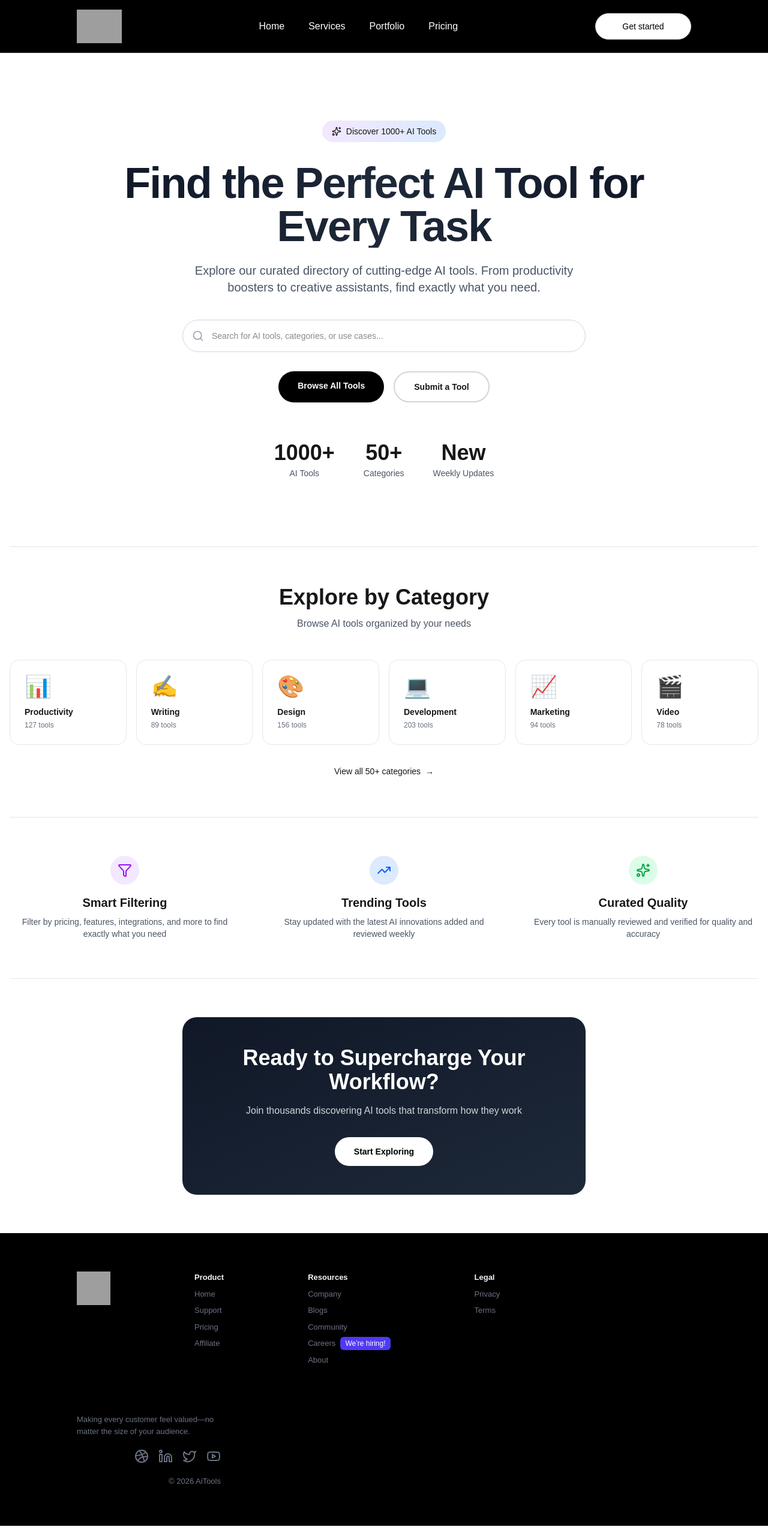
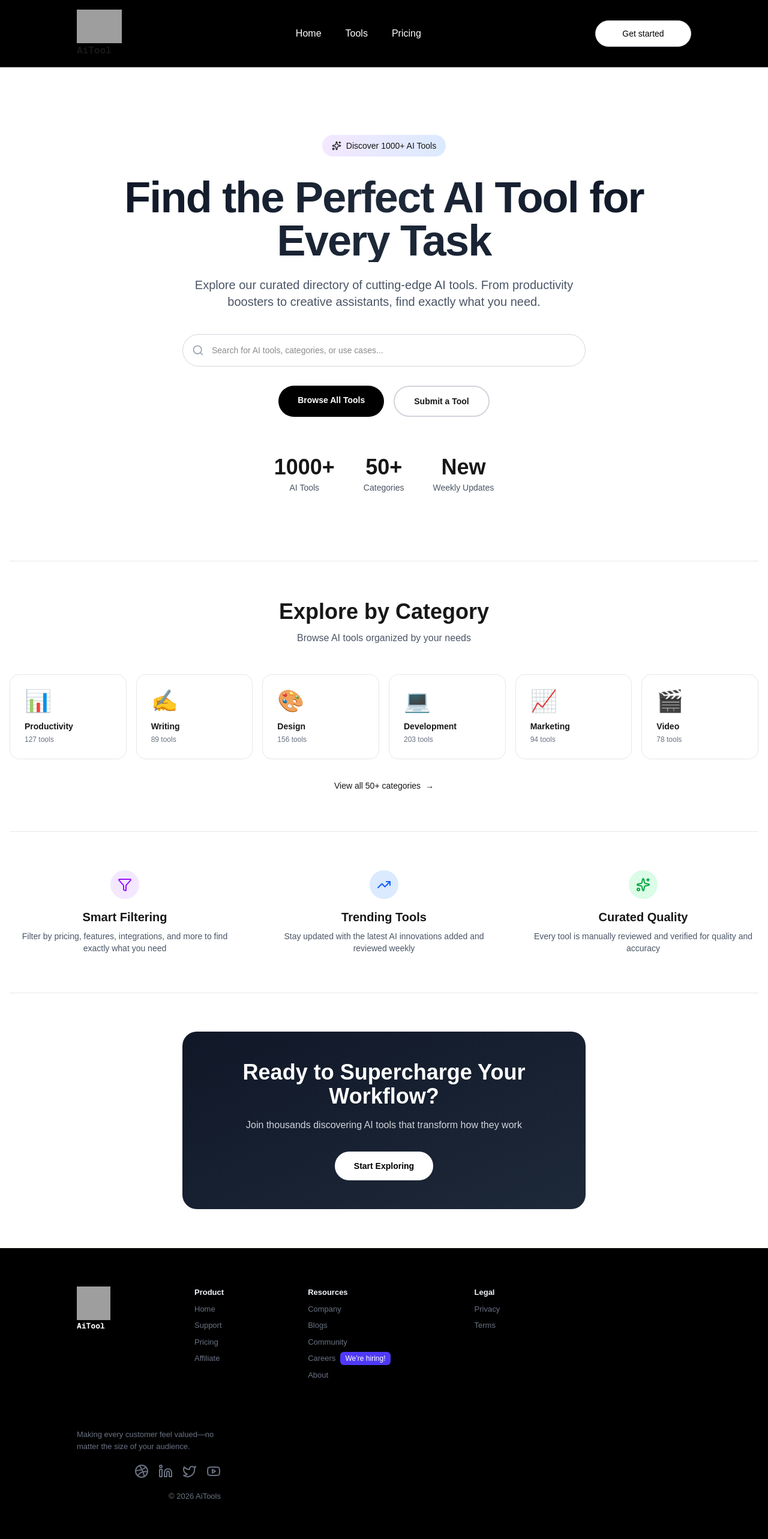
Before and after one commit to SohamDas00/AiTools, a Next.js app: page / in a window 1280 px wide. Shown: the top 2566 px of the page at 60% size. Before the commit the page ends 2544 px from the top, so only its background shows below. Built offline with nearby package versions, Linux system fonts and the light colour scheme; grey boxes are pictures that could not be loaded.

Commit message:
added all components

```diff
--- a/components/Footer.tsx
+++ b/components/Footer.tsx
@@ -5,10 +5,11 @@ import React from 'react'
 const Footer=()=>{
     return (
         <>
-            <footer className="flex flex-wrap justify-center lg:justify-between overflow-hidden gap-10 md:gap-20 py-16 px-6 md:px-16 lg:px-24 xl:px-32 text-[13px] text-gray-500 bg-black">
+            <footer className="flex flex-wrap justify-center lg:justify-between overflow-hidden gap-10 md:gap-20 py-16 px-6 md:px-16 lg:px-24 xl:px-32 text-[13px] text-gray-500 bg-black border-t border-amber-50">
                 <div className="flex flex-wrap items-start gap-10 md:gap-15 xl:gap-35">
                     <a href="/">
                         <img src="/ai.svg" alt="logo" className='size-14'/>
+                        <h1 className="font-mono font-bold text-white">AiTool</h1>
                     </a>
                     <div>
                         <p className="text-slate-100 font-semibold">Product</p>
@@ -40,16 +41,16 @@ const Footer=()=>{
                 <div className="flex flex-col max-md:items-center max-md:text-center gap-2 items-end">
                     <p className="max-w-60">Making every customer feel valued—no matter the size of your audience.</p>
                     <div className="flex items-center gap-4 mt-3">
-                        <a href="https://dribbble.com/prebuiltui" target="_blank" rel="noreferrer">
+                        <a href="https://dribbble.com/" target="_blank" rel="noreferrer">
                             <Dribbble/>
                         </a>
-                        <a href="https://www.linkedin.com/company/prebuiltui" target="_blank" rel="noreferrer">
+                        <a href="https://www.linkedin.com/" target="_blank" rel="noreferrer">
                             <Linkedin />
                         </a>
-                        <a href="https://x.com/prebuiltui" target="_blank" rel="noreferrer">
+                        <a href="https://x.com/" target="_blank" rel="noreferrer">
                             <Twitter/>
                         </a>
-                        <a href="https://www.youtube.com/@prebuiltui" target="_blank" rel="noreferrer">
+                        <a href="https://www.youtube.com/" target="_blank" rel="noreferrer">
                             <Youtube/>
                         </a>
                     </div>
--- a/components/Navbar.tsx
+++ b/components/Navbar.tsx
@@ -19,6 +19,7 @@ const Navbar = () => {
     <nav className="flex items-center justify-between px-6 md:px-16 lg:px-24 xl:px-32 py-4 border-b border-gray-300 bg-black relative transition-all">
       <a href="/">
         <img src="/ai.svg" alt="logo" className="h-14" />
+        <h1 className="font-mono font-bold">AiTool</h1>
       </a>
 
       {/* Desktop Menu */}
@@ -29,13 +30,8 @@ const Navbar = () => {
           </a>
         </li>
         <li>
-          <a className="hover:text-gray-500/80 transition" href="/services">
-            Services
-          </a>
-        </li>
-        <li>
-          <a className="hover:text-gray-500/80 transition" href="/portfolio">
-            Portfolio
+          <a className="hover:text-gray-500/80 transition" href="/tools">
+            Tools
           </a>
         </li>
         <li>
@@ -46,12 +42,12 @@ const Navbar = () => {
       </ul>
 
       {/* Desktop CTA Button */}
-      <button
-        type="button"
-        className="bg-white text-black border border-gray-300 md:inline hidden text-sm hover:bg-gray-50 active:scale-95 transition-all w-40 h-11 rounded-full"
+      <a
+        href="/tools"
+        className="bg-white text-black border border-gray-300 md:inline-flex hidden text-sm hover:bg-gray-50 active:scale-95 transition-all w-40 h-11 rounded-full items-center justify-center"
       >
         Get started
-      </button>
+      </a>
 
       {/* Mobile Menu Toggle Button */}
       <button
@@ -66,7 +62,9 @@ const Navbar = () => {
       {/* Mobile Menu - Now controlled by 'open' state */}
       <div
         className={`mobile-menu absolute top-30 left-0 w-full bg-white border-b border-gray-300 shadow-lg md:hidden transition-all duration-300 ease-in-out ${
-          open ? 'block opacity-100 translate-y-0' : 'hidden opacity-0 -translate-y-4'
+          open
+            ? "block opacity-100 translate-y-0"
+            : "hidden opacity-0 -translate-y-4"
         }`}
       >
         <ul className="flex flex-col space-y-4 text-lg p-6 text-black">
--- a/components/Toolcard.tsx
+++ b/components/Toolcard.tsx
@@ -0,0 +1,27 @@
+import Link from "next/link";
+
+const ToolCard=({ tool }: { tool: any })=>{
+  return (
+    <Link
+      href={`/tools/${tool.slug}`}
+      className="block border rounded-lg p-4 hover:shadow-md transition"
+    >
+      <h2 className="text-lg font-semibold">{tool.name}</h2>
+
+      <p className="mt-2 text-sm text-gray-600 dark:text-gray-400">
+        {tool.description}
+      </p>
+
+      <div className="mt-4 flex gap-2 text-xs">
+        <span className="rounded bg-gray-100 px-2 py-1 dark:bg-gray-800">
+          {tool.category}
+        </span>
+        <span className="rounded bg-gray-100 px-2 py-1 dark:bg-gray-800">
+          {tool.pricing}
+        </span>
+      </div>
+    </Link>
+  );
+}
+
+export default ToolCard;
```
